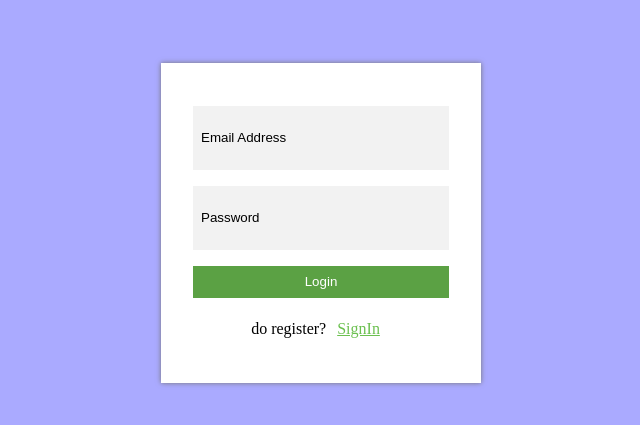
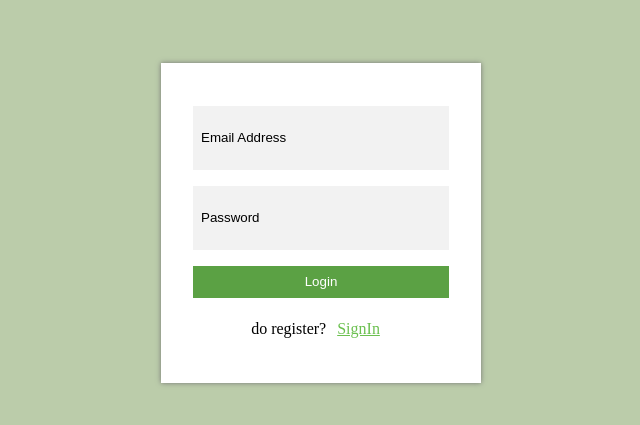
Before and after one commit to kiarash98e/Login-Page, a plain HTML site: page index.html in a window 1280 px wide. Shown: the part 177-602 px from the top of the page, without its empty margins (319-959 px from the left). Drawn offline with Linux system fonts and the light colour scheme.

Commit message:
chang background login

```diff
--- a/style.css
+++ b/style.css
@@ -9,7 +9,7 @@ html,body{
     margin: 0;
     padding: 0;
     overflow-x: hidden;
-    background-color: #aaf;
+    background-color: #bca;
     display: flex;
     justify-content: center;
     align-items: center;
```
